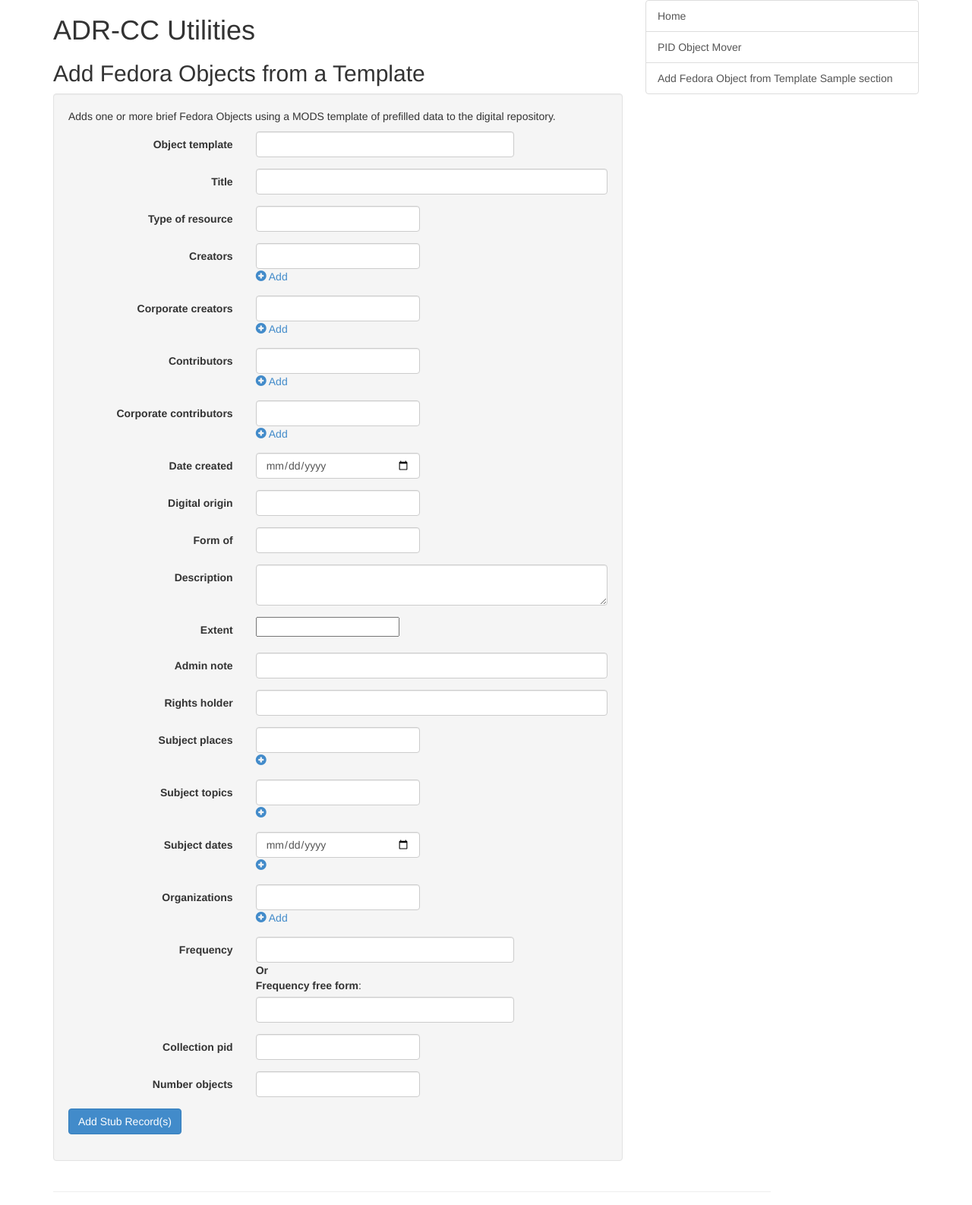
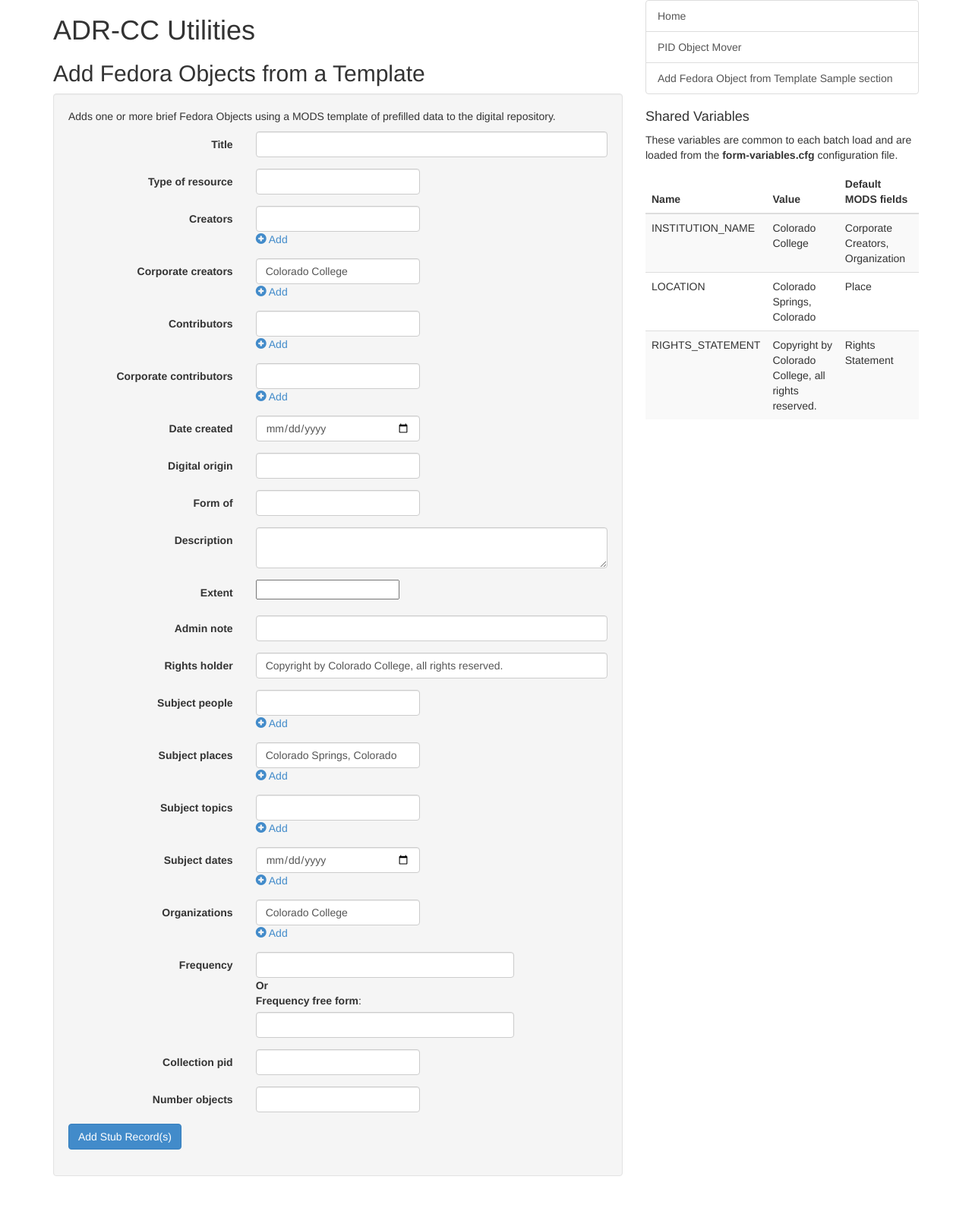
Before and after one commit to jermnelson/adr-cc-utilities, a Flask app: template templates/batch-template-add.html in a window 1280 px wide. Shown: the top 1586 px of the page at 76% size. Run offline with Flask 2, Linux system fonts and the light colour scheme; the template is opened without the code that fills it: most values are stand-ins (such as "Sample title", 1, 10 or a date in 2020); form fields are guessed from the names that the template uses.

Commit message:
Added persistent variables to Batch Template Utility

```diff
--- a/forms.py
+++ b/forms.py
@@ -42,6 +42,13 @@
                     (3, 'Podcast'),
                     (4, 'Video'),
                     (5, 'Master (All fields)')]
+
+class MODSCommonVariablesForm(Form):
+    """CRUD operations on variables that are common to all MODS loads"""
+    institution = TextAreaField()
+    location = TextAreaField()
+    rights_statement = TextAreaField()
+
 
 class MODSFedoraObjectForm(Form):
     admin_note = TextAreaField('Administrative Notes',
@@ -91,11 +98,6 @@
 ##                                                 'data-bind':'value: chosenContentModel, click: displayContentModel'}))
     organizations = TextField('Organizations',
                               [Length(max=255)])
-##    organizations = forms.CharField(max_length=255,
-##                                    required=False,
-##                                    initial=INSTITUTION_NAME,
-##                                    widget=forms.TextInput(
-##                                         attrs={'class': 'form-control'}))
     rights_holder = TextField('Rights Statement',
                               [Length(max=255)])
 ##                                    label='Rights Statement',
--- a/static/js/mods.js
+++ b/static/js/mods.js
@@ -1,5 +1,49 @@
+var MODSCommonViewModel = {
+
+  editingInstitution : ko.observable(false),
+  editingLocation : ko.observable(false),
+  editingRightsStatement : ko.observable(false),
+
+  institution : ko.observable(),
+  location : ko.observable(),
+  rightsStatement : ko.observable(),
+
+};
+
+
+MODSCommonViewModel.editInstitution = ko.computed({
+   read: function() {
+     this.editingInstitution(false);
+   },
+   write: function(value) {
+     this.editingInstitution(true);
+   }
+}, MODSCommonViewModel);
+
+MODSCommonViewModel.editLocation = ko.computed({
+   read: function() {
+     this.editingLocation(false);
+   },
+   write: function(value) {
+     this.editingLocation(true);
+   }
+}, MODSCommonViewModel);
+
+MODSCommonViewModel.editRightsStatement = ko.computed({
+   read: function() {
+     this.editingRightsStatement(false);
+   },
+   write: function(value) {
+     this.editingRightsStatement(true);
+   }
+}, MODSCommonViewModel);
+
 function MODSStubViewModel() {
    var self = this;
+   self.commonViewModel =  MODSCommonViewModel;
+   self.commonViewModel.institution("Colorado College");
+   self.commonViewModel.location("Colorado Springs, Colorado");
+   self.commonViewModel.rightsStatement("Copyright by Colorado College, all rights reserved.");
    self.chosenContentModel = ko.observable();
    self.extentValue = ko.observable();
    self.formValue = ko.observable();
--- a/templates/batch-template-add.html
+++ b/templates/batch-template-add.html
@@ -16,6 +16,10 @@
  #}
 {% endblock %}
 
+{% block more_right_view %}
+{% include 'snippets/mods-common.html' %}
+{% endblock %}
+
 {% block more_js %}
 <script src="{{ url_for('static', filename='js/mods.js') }}"></script>
 <script>
--- a/templates/snippets/add-mods-from-template.html
+++ b/templates/snippets/add-mods-from-template.html
@@ -8,20 +8,6 @@
          class="form-horizontal"
          role="form">
 	{{ add_obj_form.csrf_token }}
-	{# START Object Select #}
-    <div class="form-group">
-     <label class="col-lg-4 control-label"
-            for="object_template">
-      {{ add_obj_form.object_template.label }}
-     </label>
-     <div class="col-lg-6">
-      <div class="controls">
-       {{ add_obj_form.object_template(class_="form-control") }}
-      </div>
-     </div>
-    {# END Object Select #}
-    </div>
-
     {# START title #}
     <div class="form-group">
      <label class="col-lg-4 control-label"
@@ -55,7 +41,7 @@
      </label>
      <div class="col-sm-4">
       {{ add_obj_form.creators(class_="form-control") }}
-        <a href="#">
+        <a href="#" data-bind="click: addCreator" id="AddCreatorBtn">
 		 <span class="glyphicon glyphicon-plus-sign"></span> Add
 		</a>
      </div>
@@ -69,7 +55,8 @@
      {{ add_obj_form.corporate_creators.label }}
      </label>
      <div class="col-sm-4">
-      {{ add_obj_form.corporate_creators(class_="form-control") }}
+      {{ add_obj_form.corporate_creators(**{"class_": "form-control",
+                                       "data-bind": "value: commonViewModel.institution"}) }}
         <a href="#">
 		 <span class="glyphicon glyphicon-plus-sign"></span> Add
 		</a>
@@ -187,14 +174,15 @@
      </label>
      <div class="col-lg-8">
       <div class="controls">
-      {{ add_obj_form.rights_holder(class_="form-control") }}
+      {{ add_obj_form.rights_holder(**{"class_": "form-control",
+                                         "data-bind": "value: commonViewModel.rightsStatement"}) }}
       </div>
      </div>
     {# END Use and Reproduction Rights Holder #}
     </div>
 
     {# START people subjects #}
-    <div class="form-group" data-bind="visible: meetingMinutesTemplate">
+    <div class="form-group">
      <label class="control-label col-lg-4" for="subject_people">
      {{ add_obj_form.subject_people.label }}
      </label>
@@ -202,7 +190,7 @@
       <div class="controls">
       {{ add_obj_form.subject_people(class_="form-control") }}
       <a href="#" data-bind="click: addPerson" id="AddPersonBtn">
-        <i class="glyphicon glyphicon-plus-sign"></i>
+        <i class="glyphicon glyphicon-plus-sign"></i> Add
       </a>
       </div>
      </div>
@@ -215,9 +203,10 @@
      </label>
      <div class="col-lg-4">
       <div class="controls">
-       {{ add_obj_form.subject_places(class_="form-control") }}
+       {{ add_obj_form.subject_places(**{"class_": "form-control",
+                                         "data-bind": "value: commonViewModel.location"}) }}
        <a href="#" data-bind="click: addPlace" id="AddPlaceBtn">
-        <i class="glyphicon glyphicon-plus-sign"></i>
+        <i class="glyphicon glyphicon-plus-sign"></i> Add
        </a>
       </div>
      </div>
@@ -232,7 +221,7 @@
       <div class="controls">
       {{ add_obj_form.subject_topics(class_="form-control") }}
       <a href="#" data-bind="click: addTopic" id="AddTopicBtn">
-       <i class="glyphicon glyphicon-plus-sign"></i>
+       <i class="glyphicon glyphicon-plus-sign"></i> Add
       </a>
       </div>
      </div>
@@ -248,21 +237,22 @@
       <div class="controls">
       {{ add_obj_form.subject_dates(class_="form-control") }}
       <a href="#" data-bind="click: addDate" id="AddDateBtn">
-       <i class="glyphicon glyphicon-plus-sign"></i>
+       <i class="glyphicon glyphicon-plus-sign"></i> Add
       </a>
       </div>
      </div>
     {# END date subjects #}
     </div>
 
-	{# START organizations #}
+    {# START organizations #}
     <div class="form-group">
      <label class="control-label col-lg-4" for="organizations">
      {{ add_obj_form.organizations.label }}
      </label>
      <div class="col-lg-4">
       <div class="controls">
-      {{ add_obj_form.organizations(class_="form-control", default="{{ config['INSTITUTION'] }}") }}
+      {{ add_obj_form.organizations(**{"class_": "form-control",
+                                       "data-bind": "value: commonViewModel.institution"}) }}
       <a href="#" data-bind="click: addOrganization" id="AddOrgBtn">
        <i class="glyphicon glyphicon-plus-sign"></i> Add
       </a>
--- /dev/null
+++ b/templates/snippets/mods-common.html
@@ -0,0 +1,54 @@
+<h4>Shared Variables</h4>
+<p>These variables are common to each batch load and are loaded from the
+   <strong>form-variables.cfg</strong> configuration file.</p>
+<table class="table table-striped">
+  <thead>
+   <tr>
+     <th>Name</th>
+     <th>Value</th>
+     <th>Default MODS fields</th>
+   </tr>
+  </thead>
+  <tbody>
+
+    <tr>
+     <td>INSTITUTION_NAME</td>
+     <td><span data-bind="visible: !commonViewModel.editingInstitution(),
+                          text: commonViewModel.institution,
+                          click: commonViewModel.editInstitution">&nbsp;</span>
+         {{ mods_common_form.institution(**{"class_": "form-control",
+                                            "data-bind": "visible: commonViewModel.editingInstitution,
+                                                          value: commonViewModel.institution,
+                                                          hasFocus: commonViewModel.editingInstitution"}) }}
+     </td>
+     <td>Corporate Creators, Organization</td>
+    </tr>
+    <tr>
+     <td>LOCATION</td>
+     <td><span data-bind="visible: !commonViewModel.editingLocation(),
+                          text: commonViewModel.location,
+                          click: commonViewModel.editLocation">&nbsp;</span>
+         {{ mods_common_form.location(**{"class_": "form-control",
+                                          "data-bind": "visible: commonViewModel.editingLocation,
+                                                          value: commonViewModel.location,
+                                                          hasFocus: commonViewModel.editingLocation"}) }}
+
+     </td>
+     <td>Place</td>
+    </tr>
+    <tr>
+     <td>RIGHTS_STATEMENT</td>
+     <td><span data-bind="visible: !commonViewModel.editingRightsStatement(),
+                          text: commonViewModel.rightsStatement,
+                          click: commonViewModel.editRightsStatement">&nbsp;</span>
+         {{ mods_common_form.rights_statement(**{"class_": "form-control",
+                                                 "data-bind": "visible: commonViewModel.editingRightsStatement,
+                                                               value: commonViewModel.rightsStatement,
+                                                              hasFocus: commonViewModel.editingRightsStatement"}) }}
+
+     </td>
+     <td>Rights Statement</td>
+    </tr>
+
+  </tbody>
+</table>
--- a/templates/snippets/utility-listing.html
+++ b/templates/snippets/utility-listing.html
@@ -1,6 +1,5 @@
 {# Utilities listing #}
-<div class="col-md-4">
-  <div class="list-group">
+<div class="list-group">
    {% if section %}
     <a  class="list-group-item" href="/">Home</a>
    {% endif %}
@@ -12,6 +11,5 @@
         href="/batch-template-add ">
       Add Fedora Object from Template {{ section }}
     </a>
-  </div>
 {# END Utilities listing #}
 </div>
--- a/templates/utility.html
+++ b/templates/utility.html
@@ -9,7 +9,10 @@
   {% block work_form %}{% endblock %}
   {# END Form section #}
   </div>
+  <div class="col-md-4">
   {% include 'snippets/utility-listing.html' %}
+  {% block more_right_view %}{% endblock %}
+  </div>
 {# END Main View Row #}
 </div>
 {% endblock %}
--- a/utilities.py
+++ b/utilities.py
@@ -11,9 +11,13 @@
 __license__ = 'Apache License, Version 2.0'
 __copyright__ = '(c) 2013 by Jeremy Nelson'
 
+import sys
+import urlparse
+import webbrowser
+
 from flask import Flask, request, session, redirect, url_for
 from flask import abort, jsonify, render_template, flash
-from forms import MODSFedoraObjectForm
+from forms import MODSCommonVariablesForm, MODSFedoraObjectForm
 
 #! Hack to load Fedora commons Flask Extension for test and usage
 import sys
@@ -58,6 +62,7 @@
     template."""
     return render_template('batch-template-add.html',
                            add_obj_form=MODSFedoraObjectForm(),
+                           mods_common_form=MODSCommonVariablesForm(),
                            section='batch-add')
 
 
@@ -71,5 +76,6 @@
                 port=port,
                 debug=True)
     else:
+        webbrowser.open("http://localhost:{0}/".format(port))
         app.run(host=host,
                 port=port)
```
